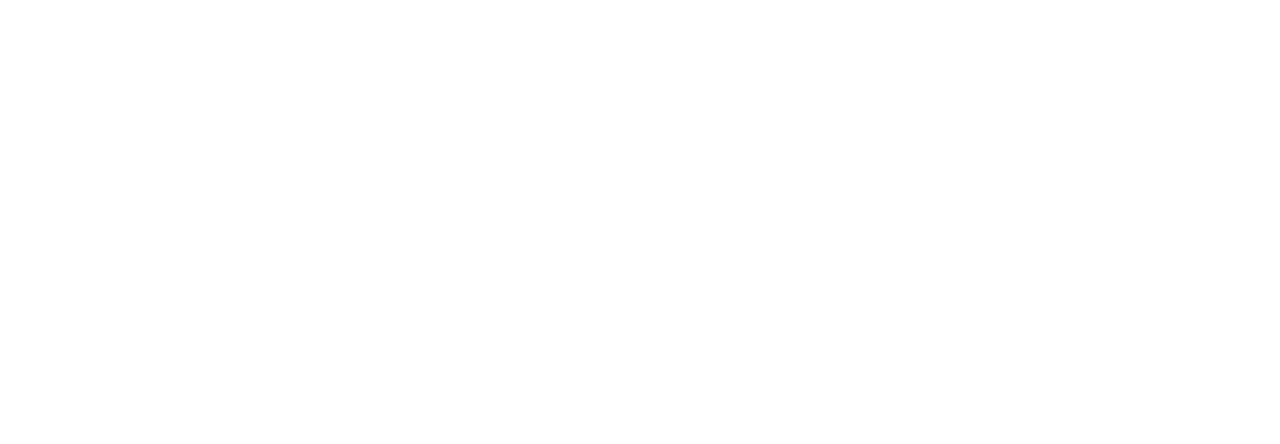
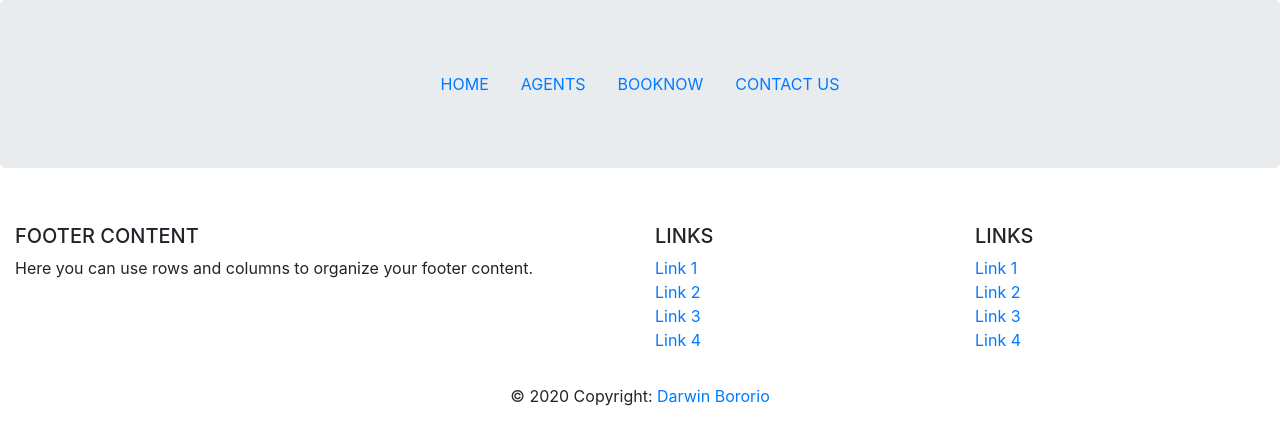
Before and after one commit to borosco/officeShareLtd, a plain HTML site: page book.html in a window 1280 px wide. Drawn offline with nearby package versions, Linux system fonts and the light colour scheme.

Commit message:
added a footer to the page

```diff
--- a/Agents.html
+++ b/Agents.html
@@ -0,0 +1,124 @@
+<!DOCTYPE html>
+<html lang="en">
+<head>
+    <meta charset="UTF-8">
+    <meta name="viewport" content="width=device-width, initial-scale=1, shrink-to-fit=no">
+    <title>Office Share App</title>
+<!-- boodtstrap cdn link  -->
+<link rel="stylesheet" href="https://stackpath.bootstrapcdn.com/bootstrap/4.3.1/css/bootstrap.min.css" integrity="sha384-ggOyR0iXCbMQv3Xipma34MD+dH/1fQ784/j6cY/iJTQUOhcWr7x9JvoRxT2MZw1T" crossorigin="anonymous">
+<!-- linking local css files -->
+<link rel="stylesheet" href="css/styles.css">
+
+</head>
+<body>
+    <!-- created a navigation bar -->
+    <div class="jumbotron">
+        <ul class="nav justify-content-center">
+            <li class="nav-item">
+              <a class="nav-link active" href="index.html">HOME</a>
+            </li>
+            <li class="nav-item">
+              <a class="nav-link" href="Agents.html">AGENTS</a>
+            </li>
+            <li class="nav-item">
+              <a class="nav-link" href="book.html">BOOKNOW</a>
+            </li>
+            <li class="nav-item">
+              <a class="nav-link" href="contact.html">CONTACT US</a>
+            </li>
+          </ul>
+    </div>
+
+     <!-- Footer -->
+<footer class="page-footer font-small blue pt-4">
+
+    <!-- Footer Links -->
+    <div class="container-fluid text-center text-md-left">
+
+      <!-- Grid row -->
+      <div class="row">
+
+        <!-- Grid column -->
+        <div class="col-md-6 mt-md-0 mt-3">
+
+          <!-- Content -->
+          <h5 class="text-uppercase">Footer Content</h5>
+          <p>Here you can use rows and columns to organize your footer content.</p>
+
+        </div>
+        <!-- Grid column -->
+
+        <hr class="clearfix w-100 d-md-none pb-3">
+
+        <!-- Grid column -->
+        <div class="col-md-3 mb-md-0 mb-3">
+
+          <!-- Links -->
+          <h5 class="text-uppercase">Links</h5>
+
+          <ul class="list-unstyled">
+            <li>
+              <a href="#!">Link 1</a>
+            </li>
+            <li>
+              <a href="#!">Link 2</a>
+            </li>
+            <li>
+              <a href="#!">Link 3</a>
+            </li>
+            <li>
+              <a href="#!">Link 4</a>
+            </li>
+          </ul>
+
+        </div>
+        <!-- Grid column -->
+
+        <!-- Grid column -->
+        <div class="col-md-3 mb-md-0 mb-3">
+
+          <!-- Links -->
+          <h5 class="text-uppercase">Links</h5>
+
+          <ul class="list-unstyled">
+            <li>
+              <a href="#!">Link 1</a>
+            </li>
+            <li>
+              <a href="#!">Link 2</a>
+            </li>
+            <li>
+              <a href="#!">Link 3</a>
+            </li>
+            <li>
+              <a href="#!">Link 4</a>
+            </li>
+          </ul>
+
+        </div>
+        <!-- Grid column -->
+
+      </div>
+      <!-- Grid row -->
+
+    </div>
+    <!-- Footer Links -->
+
+    <!-- Copyright -->
+    <div class="footer-copyright text-center py-3">© 2020 Copyright:
+      <a href="#">Darwin Bororio</a>
+    </div>
+    <!-- Copyright -->
+
+  </footer>
+
+
+</body>
+<!-- js local link of files -->
+<script src="js/script.js"></script>
+<!-- external links -->
+<script src="https://code.jquery.com/jquery-3.3.1.slim.min.js" integrity="sha384-q8i/X+965DzO0rT7abK41JStQIAqVgRVzpbzo5smXKp4YfRvH+8abtTE1Pi6jizo" crossorigin="anonymous"></script>
+<script src="https://cdnjs.cloudflare.com/ajax/libs/popper.js/1.14.7/umd/popper.min.js" integrity="sha384-UO2eT0CpHqdSJQ6hJty5KVphtPhzWj9WO1clHTMGa3JDZwrnQq4sF86dIHNDz0W1" crossorigin="anonymous"></script>
+<script src="https://stackpath.bootstrapcdn.com/bootstrap/4.3.1/js/bootstrap.min.js" integrity="sha384-JjSmVgyd0p3pXB1rRibZUAYoIIy6OrQ6VrjIEaFf/nJGzIxFDsf4x0xIM+B07jRM" crossorigin="anonymous"></script>
+
+</html>
--- a/book.html
+++ b/book.html
@@ -0,0 +1,124 @@
+<!DOCTYPE html>
+<html lang="en">
+<head>
+    <meta charset="UTF-8">
+    <meta name="viewport" content="width=device-width, initial-scale=1, shrink-to-fit=no">
+    <title>Office Share App</title>
+<!-- boodtstrap cdn link  -->
+<link rel="stylesheet" href="https://stackpath.bootstrapcdn.com/bootstrap/4.3.1/css/bootstrap.min.css" integrity="sha384-ggOyR0iXCbMQv3Xipma34MD+dH/1fQ784/j6cY/iJTQUOhcWr7x9JvoRxT2MZw1T" crossorigin="anonymous">
+<!-- linking local css files -->
+<link rel="stylesheet" href="css/styles.css">
+
+</head>
+<body>
+    <!-- created a navigation bar -->
+    <div class="jumbotron">
+        <ul class="nav justify-content-center">
+            <li class="nav-item">
+              <a class="nav-link active" href="index.html">HOME</a>
+            </li>
+            <li class="nav-item">
+              <a class="nav-link" href="Agents.html">AGENTS</a>
+            </li>
+            <li class="nav-item">
+              <a class="nav-link" href="book.html">BOOKNOW</a>
+            </li>
+            <li class="nav-item">
+              <a class="nav-link" href="contact.html">CONTACT US</a>
+            </li>
+          </ul>
+    </div>
+
+     <!-- Footer -->
+<footer class="page-footer font-small blue pt-4">
+
+    <!-- Footer Links -->
+    <div class="container-fluid text-center text-md-left">
+
+      <!-- Grid row -->
+      <div class="row">
+
+        <!-- Grid column -->
+        <div class="col-md-6 mt-md-0 mt-3">
+
+          <!-- Content -->
+          <h5 class="text-uppercase">Footer Content</h5>
+          <p>Here you can use rows and columns to organize your footer content.</p>
+
+        </div>
+        <!-- Grid column -->
+
+        <hr class="clearfix w-100 d-md-none pb-3">
+
+        <!-- Grid column -->
+        <div class="col-md-3 mb-md-0 mb-3">
+
+          <!-- Links -->
+          <h5 class="text-uppercase">Links</h5>
+
+          <ul class="list-unstyled">
+            <li>
+              <a href="#!">Link 1</a>
+            </li>
+            <li>
+              <a href="#!">Link 2</a>
+            </li>
+            <li>
+              <a href="#!">Link 3</a>
+            </li>
+            <li>
+              <a href="#!">Link 4</a>
+            </li>
+          </ul>
+
+        </div>
+        <!-- Grid column -->
+
+        <!-- Grid column -->
+        <div class="col-md-3 mb-md-0 mb-3">
+
+          <!-- Links -->
+          <h5 class="text-uppercase">Links</h5>
+
+          <ul class="list-unstyled">
+            <li>
+              <a href="#!">Link 1</a>
+            </li>
+            <li>
+              <a href="#!">Link 2</a>
+            </li>
+            <li>
+              <a href="#!">Link 3</a>
+            </li>
+            <li>
+              <a href="#!">Link 4</a>
+            </li>
+          </ul>
+
+        </div>
+        <!-- Grid column -->
+
+      </div>
+      <!-- Grid row -->
+
+    </div>
+    <!-- Footer Links -->
+
+    <!-- Copyright -->
+    <div class="footer-copyright text-center py-3">© 2020 Copyright:
+      <a href="#">Darwin Bororio</a>
+    </div>
+    <!-- Copyright -->
+
+  </footer>
+
+
+</body>
+<!-- js local link of files -->
+<script src="js/script.js"></script>
+<!-- external links -->
+<script src="https://code.jquery.com/jquery-3.3.1.slim.min.js" integrity="sha384-q8i/X+965DzO0rT7abK41JStQIAqVgRVzpbzo5smXKp4YfRvH+8abtTE1Pi6jizo" crossorigin="anonymous"></script>
+<script src="https://cdnjs.cloudflare.com/ajax/libs/popper.js/1.14.7/umd/popper.min.js" integrity="sha384-UO2eT0CpHqdSJQ6hJty5KVphtPhzWj9WO1clHTMGa3JDZwrnQq4sF86dIHNDz0W1" crossorigin="anonymous"></script>
+<script src="https://stackpath.bootstrapcdn.com/bootstrap/4.3.1/js/bootstrap.min.js" integrity="sha384-JjSmVgyd0p3pXB1rRibZUAYoIIy6OrQ6VrjIEaFf/nJGzIxFDsf4x0xIM+B07jRM" crossorigin="anonymous"></script>
+
+</html>
```
Also changed, not shown: contact.html (+124 -0 lines), index.html (+80 -0 lines).
